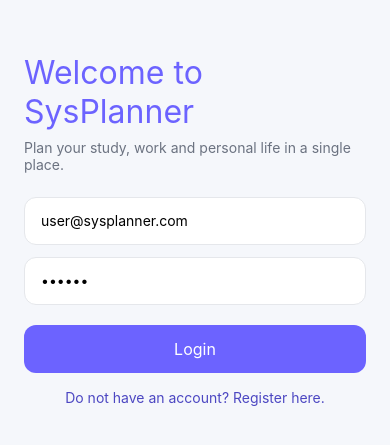
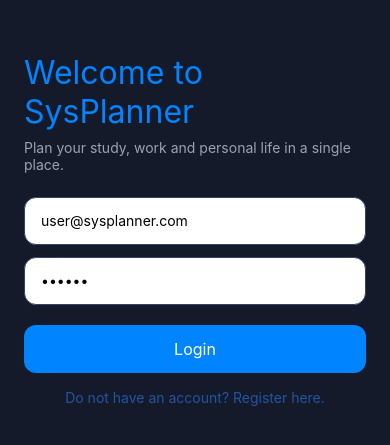
Before and after one commit to David-Rapeckman/GS-SysPlanner-Mobile, a React Native app: screen /Home in a window 390 px wide. Shown: the part 193-638 px from the top of the page. Built offline with nearby package versions, Linux system fonts and the light colour scheme.

Commit message:
Alterando a paleta de cores

```diff
--- a/src/styles/colors.ts
+++ b/src/styles/colors.ts
@@ -1,16 +1,34 @@
+// src/styles/colors.ts
 export const colors = {
-  primary: '#6C63FF',
-  primaryDark: '#4C47C2',
-  secondary: '#FF6584',
-  background: '#F5F7FB',
-  backgroundDark: '#0f172a',
-  card: '#FFFFFF',
-  cardDark: '#1e293b',
-  text: '#1F2933',
-  textMuted: '#6B7280',
-  textLight: '#E5E7EB',
-  border: '#E5E7EB',
-  success: '#22c55e',
-  warning: '#f59e0b',
-  danger: '#ef4444',
+  // BRAND
+  primary: '#0084FF',        // azul principal
+  primaryMedium: '#1B6DD0',  // hover / destaque
+  primaryDark: '#2156A2',    // títulos, ícones ativos
+
+  // FUNDOS
+  background: '#141A29',     // fundo geral da app
+  backgroundSoft: '#1C2D4F', // fundo de seções grandes
+  surface: '#214177',        // cartões mais fortes
+  card: '#1C2D4F',           // cartões padrão
+  cardSoft: '#214177',
+
+  // BORDAS / DIVISORES
+  border: '#314567',
+
+  // TEXTO
+  text: '#F9FAFB',
+  textMuted: '#9CA3AF',
+
+  // FEEDBACK
+  success: '#22C55E',
+  warning: '#FACC15',
+  danger: '#F97373',
+
+  // TAB BAR
+  tabBar: '#141A29',
+  tabIconInactive: '#64748B',
+  tabIconActive: '#FFFFFF',
+
+  // PRETO
+  black: '#000000',
 };
```
